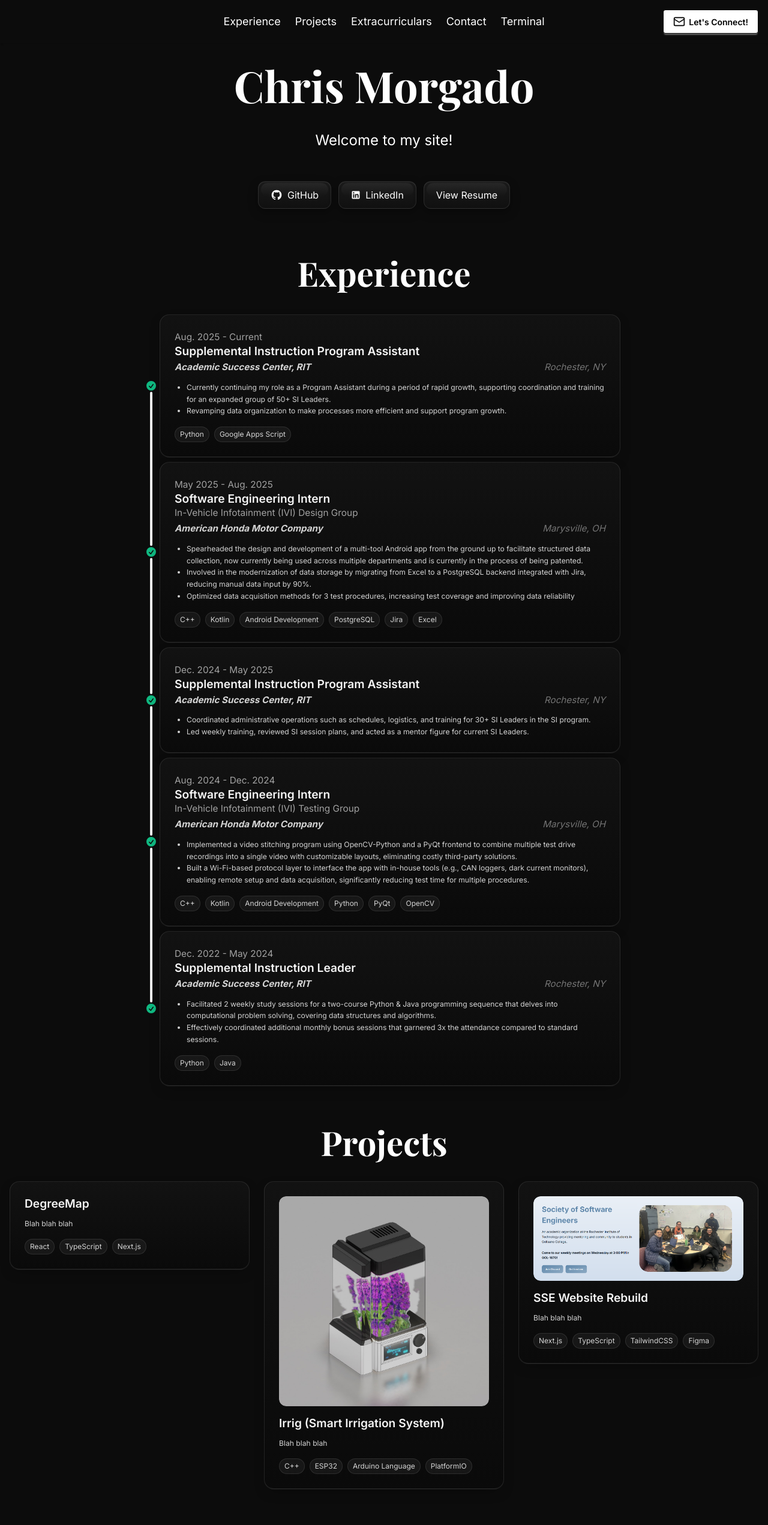
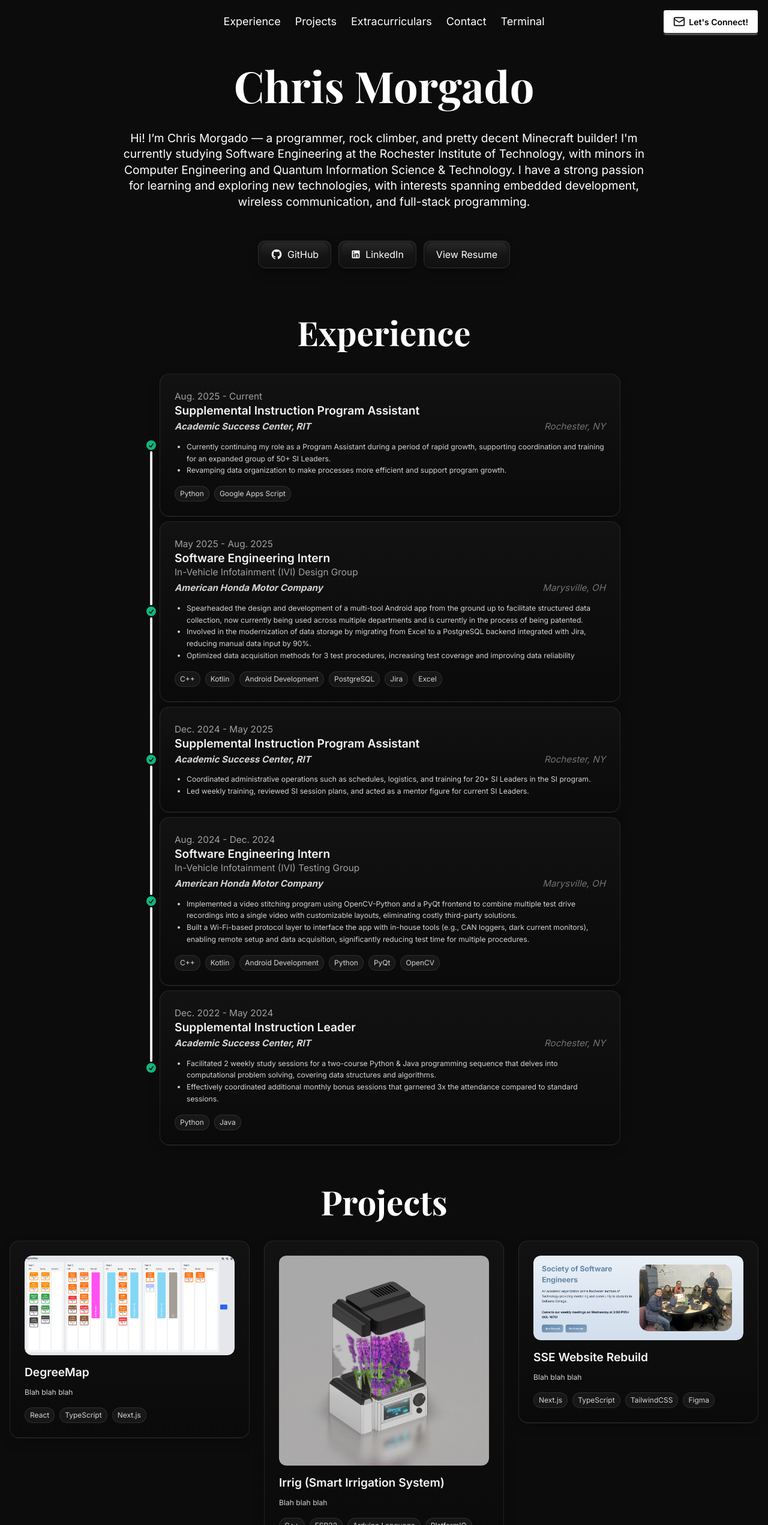
Before and after one commit to chris-morgado/the-website, a Next.js app in the folder next/: page / in a window 1280 px wide. Shown: the top 2542 px of the page at 60% size. Before the commit the page ends 2492 px from the top, so only its background shows below. Built offline with nearby package versions, Linux system fonts and the light colour scheme; a web font is replaced by a local one.

Commit message:
Added DegreeMap blurb

```diff
--- a/next/app/page.tsx
+++ b/next/app/page.tsx
@@ -3,6 +3,7 @@ import MainNavBar from '../components/nav/navbars';
 import { ProjectScrollCard } from '../components/experience/ProjectCard';
 import { ExperienceTimeline } from '../components/experience/ExperienceTimeline';
 import { ClearPill } from '../components/ui/ClearPill';
+import { link } from 'fs';
 
 const experienceItems = [
     {
@@ -34,7 +35,7 @@ const experienceItems = [
     company: "Academic Success Center, RIT",
     location: "Rochester, NY",
     blurb:
-      "Coordinated administrative operations such as schedules, logistics, and training for 30+ SI Leaders in the SI program.\nLed weekly training, reviewed SI session plans, and acted as a mentor figure for current SI Leaders.",
+      "Coordinated administrative operations such as schedules, logistics, and training for 20+ SI Leaders in the SI program.\nLed weekly training, reviewed SI session plans, and acted as a mentor figure for current SI Leaders.",
     accent: "text-emerald-400",
   },
   {
@@ -65,7 +66,9 @@ const projectItems = [
   {
     title: "DegreeMap",
     blurb: "Blah blah blah",
+    image: "/images/DegreeMap.png",
     tags: ["React", "TypeScript", "Next.js"],
+    links: [{ label: "GitHub", href: "https://github.com/DegreeMap/DegreeMap"}, { label: "Inspiration", href: "https://www.rit.edu/computing/sites/rit.edu.computing/files/docs/RIT%20SWEN%20Curriculum%20Flowchart%20v12.3_2221.pdf" }],
     accent: "text-emerald-400",
   },
   {
@@ -81,6 +84,7 @@ const projectItems = [
     blurb: "Blah blah blah",
     image: "/images/SseRebuild.png",
     tags: ["Next.js", "TypeScript", "TailwindCSS", "Figma"],
+    links: [{ label: "sse.rit.edu", href: "https://sse.rit.edu" }],
     accent: "text-emerald-400",
   },
 ]
@@ -101,9 +105,10 @@ const Home: React.FC = () => {
             </h1>
             <h3 className="
                 mt-2
-                text-[clamp(1rem,2.0vw,1.5rem)]
-                leading-snug">
-              Welcome to my site!
+                text-[clamp(.7rem,2.0vw,1.2rem)]
+                leading-snug
+                ">
+              Hi! I’m Chris Morgado — a programmer, rock climber, and pretty decent Minecraft builder! I'm currently studying Software Engineering at the Rochester Institute of Technology, with minors in Computer Engineering and Quantum Information Science & Technology. I have a strong passion for learning and exploring new technologies, with interests spanning embedded development, wireless communication, and full-stack programming.
             </h3>
             <div className="sub-nav-bar gap-3 flex mt-4 flex-wrap">
               <ClearPill
--- a/next/app/terminal/page.tsx
+++ b/next/app/terminal/page.tsx
@@ -6,8 +6,8 @@ const Terminal: React.FC = () => {
     return (
         <div className="terminal">
             <div className="terminal-content">
-                <h1>welcome to the terminal :)</h1>
-                <h2>it is under construction...</h2>
+                <h2>welcome to the terminal :)</h2>
+                <h2>it is currently under construction...</h2>
                 {/* TODO: Add back button */}
                 <div className="temporary">
                     <Link href="/">
```
Also changed, not shown: next/public/images/DegreeMap.png (added).
